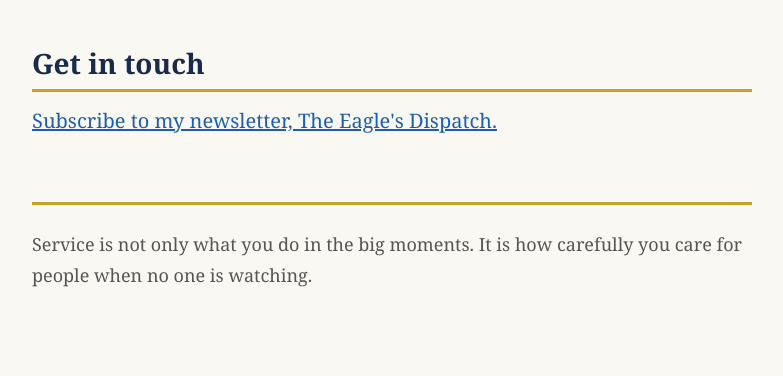
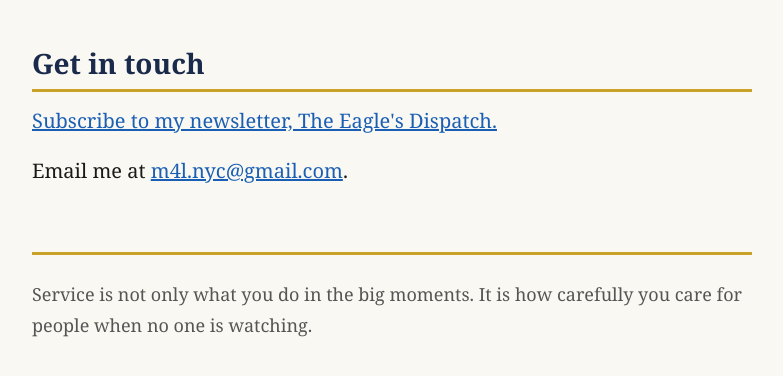
Before and after one commit to nystmarine/nystmarine.github.io, a plain HTML site: page index.html in a window 1280 px wide. Shown: the part 1381-1757 px from the top of the page, without its empty margins (248-1031 px from the left). Drawn offline with Linux system fonts and the light colour scheme.

Commit message:
Add email link to Get in touch

```diff
--- a/index.html
+++ b/index.html
@@ -122,6 +122,7 @@
 
 <h2>Get in touch</h2>
 <p><a href="https://eddies-newsletter-a3ec10.beehiiv.com/subscribe">Subscribe to my newsletter, The Eagle's Dispatch.</a></p>
+<p>Email me at <a href="mailto:m4l.nyc@gmail.com">m4l.nyc@gmail.com</a>.</p>
 
 <div class="footer">
 <p>Service is not only what you do in the big moments. It is how carefully you care for people when no one is watching.</p>
```
